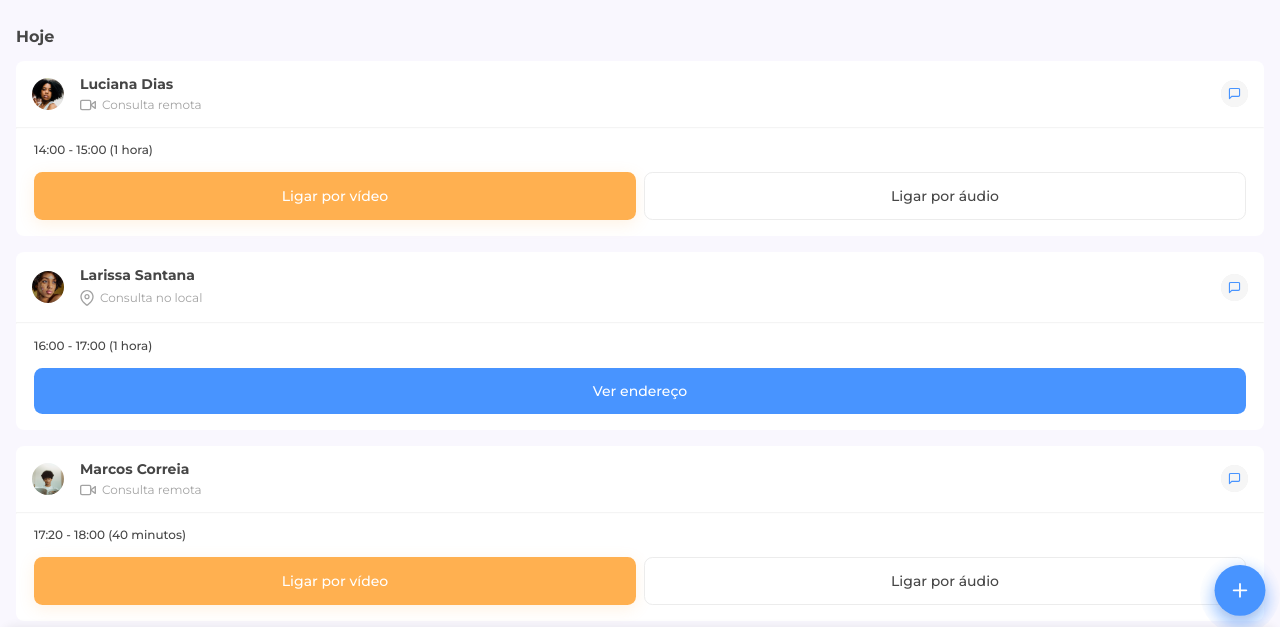
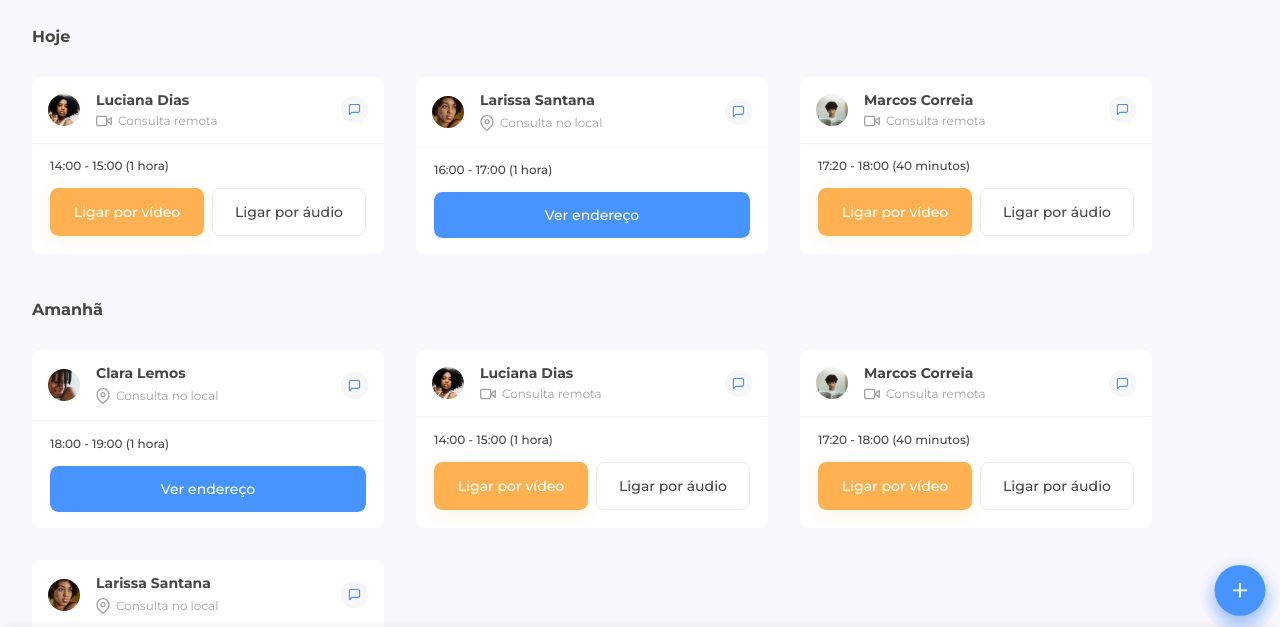
Before and after one commit to arturalencar/agenda-medica, a plain HTML site: page index.html in a window 1280 px wide. Shown: the part 99-726 px from the top of the page. Drawn offline with Linux system fonts and the light colour scheme.

Commit message:
ajustando estilos de layout responsivo

```diff
--- a/index.html
+++ b/index.html
@@ -25,8 +25,8 @@
     </header>
 
     <main>
+        <h2 class="consultas__dia">Hoje</h2>
         <section class="consultas">
-            <h2 class="consultas__dia">Hoje</h2>
             <article class="consulta__cartao">
                 <div class="consulta__paciente">
                     <figure class="paciente__foto">
@@ -104,8 +104,9 @@
                 </div>
             </article>
         </section>
+
+        <h2 class="consultas__dia">Amanhã</h2>
         <section class="consultas">
-            <h2 class="consultas__dia">Amanhã</h2>
 
             <article class="consulta__cartao">
                 <div class="consulta__paciente">
--- a/styles/consultas.css
+++ b/styles/consultas.css
@@ -3,18 +3,20 @@ main {
 }
 
 .consultas {
-    padding: 1em;
+    padding: 0 1em ;
 }
 
 .consultas__dia {
     font-weight: 700;
-    margin-bottom: 1em;
+    padding: 1em 1em 0 1em;
 }
 
 .consulta__cartao{
     background-color: var(--branco);
     border-radius: 0.5em;
     margin: 1em 0em;
+
+
 }
 
 .consulta__paciente {
@@ -99,12 +101,12 @@ main {
     font-weight: 500;
     font-family: var(--fonte-principal);
     color: var(--cinza-primario);
-
+    cursor: pointer;
     border-radius: 0.6em;
     border: none;
     background-color: var(--branco);
 
-    padding: 1em 1.25em;
+    padding: 1em 0.6em;
     width: 50%;
 }
 
@@ -123,3 +125,26 @@ main {
     color: var(--branco);
     width: 100%;
 }
+
+@media screen and (min-width: 768px) {
+    main {
+        padding: 0 1em 4em 1em;
+    }
+    .consultas {
+        display: flex;
+        flex-wrap: wrap;
+        gap: 2em;
+        padding: 2em 1em;
+    }
+
+    .consulta__cartao {
+        margin: 0;
+        width: 47%;
+    }
+}
+
+@media screen and (min-width: 1024px) {
+    .consulta__cartao {
+        width: 22em;
+    }
+}
--- a/styles/header.css
+++ b/styles/header.css
@@ -26,6 +26,7 @@
     font-weight: 700;
     margin-bottom: 0.5em;
 }
+
 .perfil__texto {
     font-size: 0.875em;
     color: var(--cinza-secundario);
```
